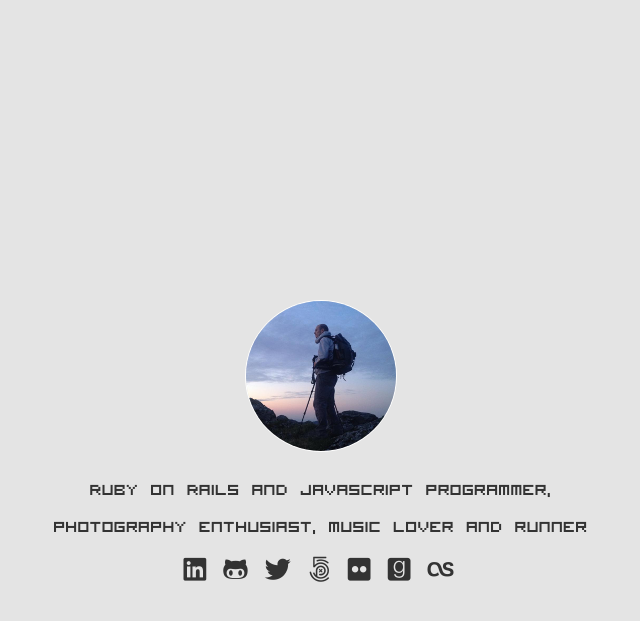
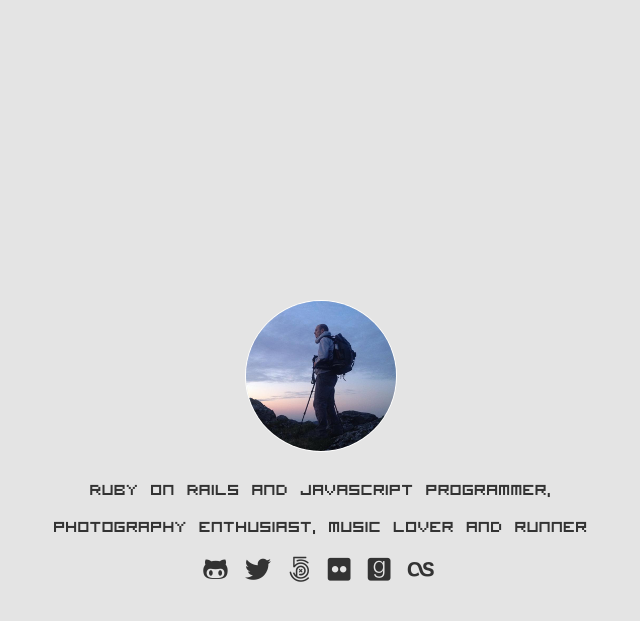
Before and after one commit to guitarman/guitarman.github.io, a Jekyll site: the page built from index.md, in a window 1280 px wide. Shown: the top 621 px of the page, without its empty margins (319-959 px from the left). Built offline with Jekyll 4.4.1, drawn with Linux system fonts in a browser that asks for light colours; nearby versions of some CDN libraries; some web fonts are replaced; library files that are not in the unit come from our copies.

Commit message:
Update index.md
temp remove linkedin

```diff
--- a/index.md
+++ b/index.md
@@ -14,7 +14,7 @@
     </p>
     <div class="row">
       <div class="col-sm-12">
-        <a href="https://sk.linkedin.com/in/jantoth" target="_blank"><i class="fab fa-linkedin"></i></a>
+        <!--<a href="https://sk.linkedin.com/in/jantoth" target="_blank"><i class="fab fa-linkedin"></i></a>-->
         <a href="https://github.com/guitarman" target="_blank"><i class="fab fa-github-alt"></i></a>
         <a href="https://twitter.com/guitarman201" target="_blank"><i class="fab fa-twitter"></i></a>
         <a href="https://500px.com/guitarman201" target="_blank"><i class="fab fa-500px"></i></a>
```
